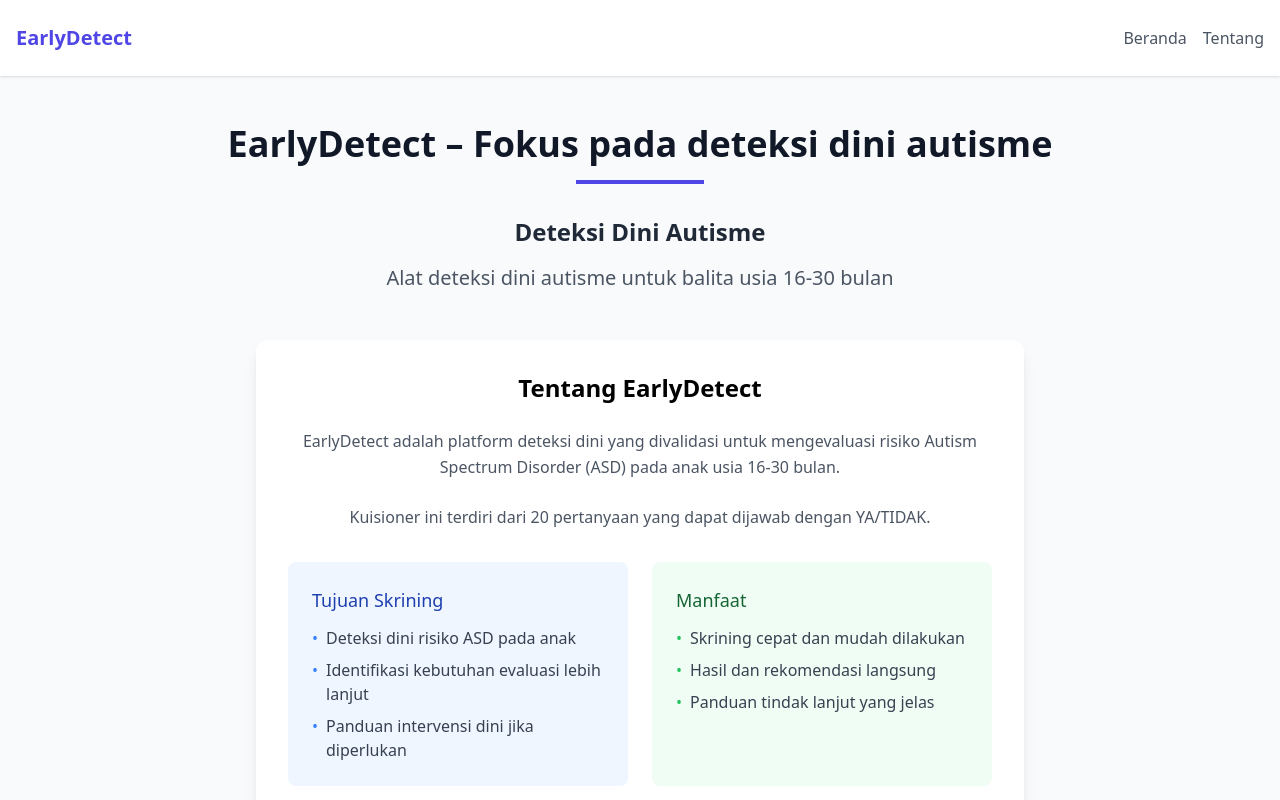
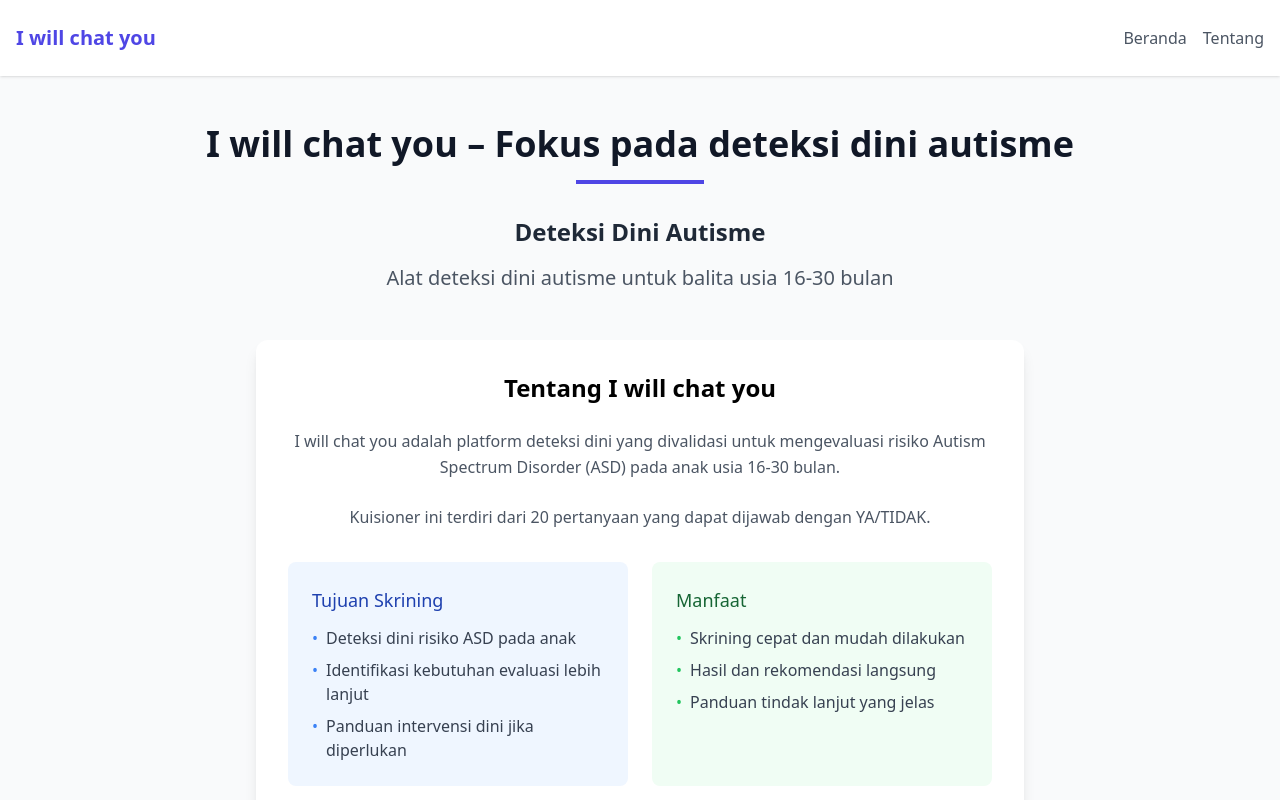
Before and after one commit to Galang0304/M-CHAT-R-F-Screening, a Next.js app: page / in a window 1280 px wide. Shown: the top 800 px of the page. Built offline with nearby package versions, Linux system fonts and the light colour scheme.

Commit message:
Update: Ganti nama web dari EarlyDetect menjadi I will chat you di seluruh aplikasi

```diff
--- a/src/components/Header.js
+++ b/src/components/Header.js
@@ -6,7 +6,7 @@ export default function Header() {
       <div className="container mx-auto px-4 py-6">
         <nav className="flex justify-between items-center">
           <Link href="/" className="text-xl font-bold text-primary">
-            EarlyDetect
+            I will chat you
           </Link>
 
           <div className="flex gap-4">
--- a/src/pages/about.js
+++ b/src/pages/about.js
@@ -4,14 +4,14 @@ export default function About() {
   return (
     <div className="min-h-screen">
       <Head>
-        <title>Tentang EarlyDetect</title>
+        <title>Tentang I will chat you</title>
       </Head>
 
       <main className="container py-12">
         <div className="max-w-4xl mx-auto">
           <div className="bg-white rounded-lg shadow-lg p-8">
             <h1 className="text-3xl font-bold text-center mb-4">
-              EarlyDetect – Fokus pada deteksi dini autisme
+              I will chat you – Fokus pada deteksi dini autisme
             </h1>
             <div className="w-32 h-1 bg-primary mx-auto mb-8"></div>
 
@@ -27,9 +27,9 @@ export default function About() {
               </section>
 
               <section>
-                <h2 className="text-2xl font-semibold mb-4">Apa itu EarlyDetect?</h2>
+                <h2 className="text-2xl font-semibold mb-4">Apa itu I will chat you?</h2>
                 <p className="text-gray-700 leading-relaxed mb-4">
-                  EarlyDetect adalah platform deteksi dini yang inovatif, dirancang khusus untuk
+                  I will chat you adalah platform deteksi dini yang inovatif, dirancang khusus untuk
                   mengevaluasi risiko Autism Spectrum Disorder (ASD) pada anak usia 16-30 bulan.
                 </p>
                 <p className="text-gray-700 leading-relaxed">
--- a/src/pages/follow-up.js
+++ b/src/pages/follow-up.js
@@ -145,7 +145,7 @@ export default function FollowUp() {
   return (
     <div className="min-h-screen">
       <Head>
-        <title>EarlyDetect - Follow-Up Deteksi Dini</title>
+        <title>I will chat you - Follow-Up Deteksi Dini</title>
       </Head>
 
       <main className="container py-12">
--- a/src/pages/index.js
+++ b/src/pages/index.js
@@ -5,7 +5,7 @@ export default function Home() {
   return (
     <div className="min-h-screen">
       <Head>
-        <title>EarlyDetect – Fokus pada deteksi dini autisme</title>
+        <title>I will chat you – Fokus pada deteksi dini autisme</title>
         <meta name="description" content="Platform deteksi dini autisme menggunakan M-CHAT-R/F" />
         <link rel="icon" href="/favicon.ico" />
       </Head>
@@ -14,7 +14,7 @@ export default function Home() {
         <div className="text-center">
           <div className="max-w-4xl mx-auto mb-12">
             <h1 className="text-4xl font-bold text-gray-900 mb-4">
-              EarlyDetect – Fokus pada deteksi dini autisme
+              I will chat you – Fokus pada deteksi dini autisme
             </h1>
             <div className="w-32 h-1 bg-primary mx-auto mb-8"></div>
             <h2 className="text-2xl font-semibold text-gray-800 mb-4">
@@ -26,9 +26,9 @@ export default function Home() {
           </div>
 
           <div className="max-w-3xl mx-auto bg-white rounded-xl shadow-lg p-8 mb-8">
-            <h2 className="text-2xl font-semibold mb-6">Tentang EarlyDetect</h2>
+            <h2 className="text-2xl font-semibold mb-6">Tentang I will chat you</h2>
             <p className="text-gray-600 mb-6 leading-relaxed">
-              EarlyDetect adalah platform deteksi dini yang divalidasi untuk mengevaluasi risiko Autism Spectrum Disorder (ASD)
+              I will chat you adalah platform deteksi dini yang divalidasi untuk mengevaluasi risiko Autism Spectrum Disorder (ASD)
               pada anak usia 16-30 bulan.
             </p>
             <p className="text-gray-600 mb-6 leading-relaxed">
--- a/src/pages/quiz.js
+++ b/src/pages/quiz.js
@@ -29,7 +29,7 @@ export default function Quiz() {
   return (
     <div className="min-h-screen">
       <Head>
-        <title>EarlyDetect - Kuis Deteksi Dini (Pertanyaan {currentQuestion + 1})</title>
+        <title>I will chat you - Kuis Deteksi Dini (Pertanyaan {currentQuestion + 1})</title>
       </Head>
 
       <main className="container py-12">
--- a/src/pages/result.js
+++ b/src/pages/result.js
@@ -70,7 +70,7 @@ export default function Result() {
   return (
     <div className="min-h-screen">
       <Head>
-        <title>EarlyDetect - Hasil Deteksi Dini{isFollowUp ? ' (Follow-Up)' : ''}</title>
+        <title>I will chat you - Hasil Deteksi Dini{isFollowUp ? ' (Follow-Up)' : ''}</title>
       </Head>
 
       <main className="container py-12">
```
